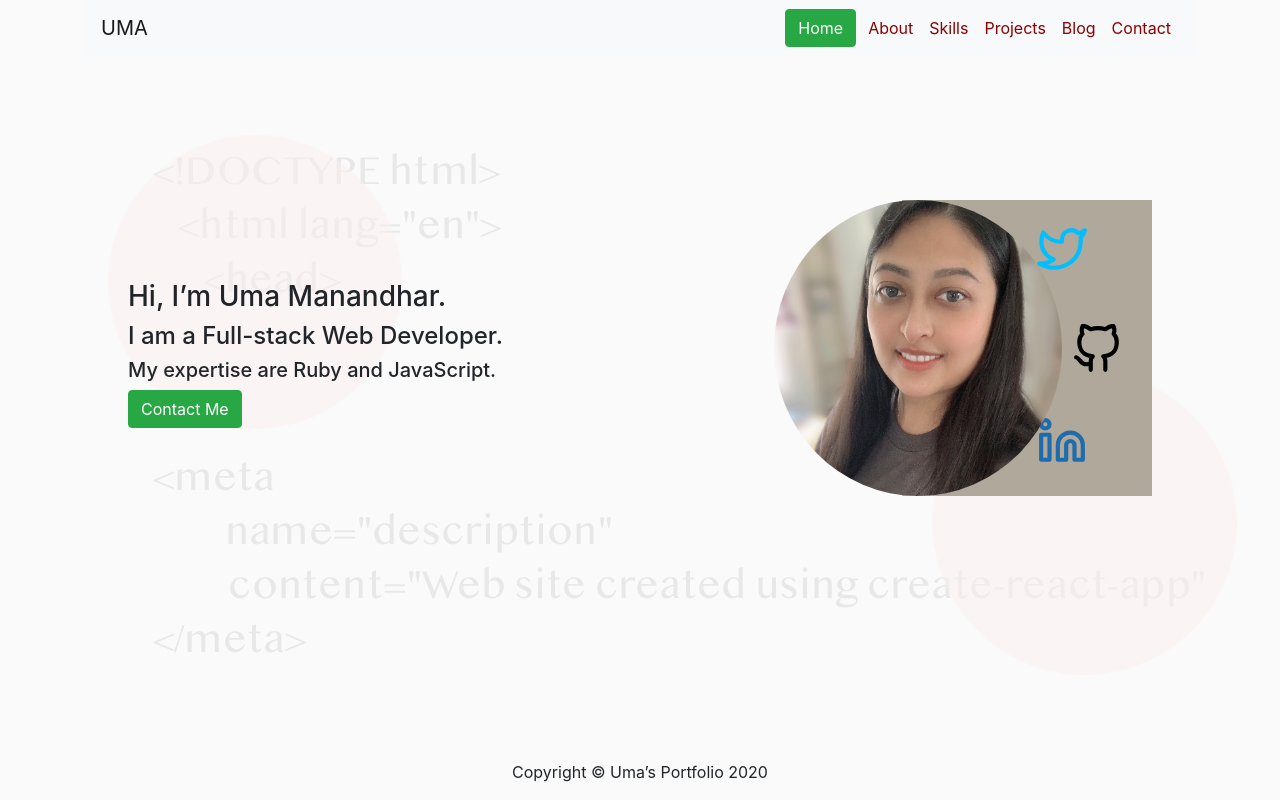
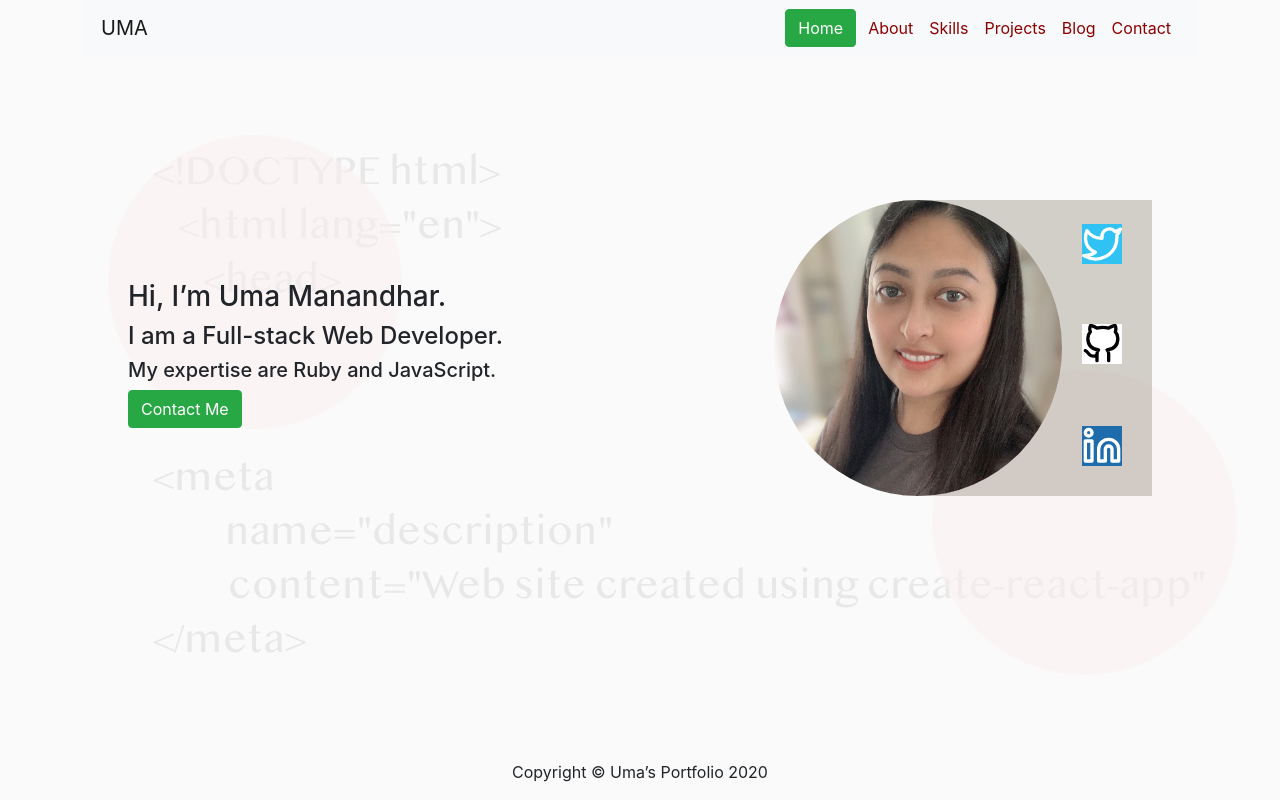
Before and after one commit to mdr-uma/portfolio, a React (Create React App) app: page / in a window 1280 px wide. Built offline with nearby package versions, Linux system fonts and the light colour scheme.

Commit message:
change color of icons and background

```diff
--- a/src/index.css
+++ b/src/index.css
@@ -24,7 +24,7 @@ body {
 }
 
 .img-background {
-  background-color: #AFA89B;
+  background-color: #afa89b85;
   width: 250px;
   height: 296px;
   position: absolute;
@@ -34,26 +34,29 @@ body {
 }
 
 #twitter {
-  width: 50px;
-  height: 50px;
-  color: deepskyblue;
+  width: 40px;
+  height: 40px;
+  color: white;
   position: absolute;
-  right: 26%;
+  right: 12%;
   top: 8%;
+  background-color: rgba(0, 191, 255, 0.774);
 }
 #git {
-  width: 50px;
-  height: 50px;
+  width: 40px;
+  height: 40px;
   color: black;
   position: absolute;
   right: 12%;
   top: 42%;
+  background-color: white;
 }
 #linkedin {
-  width: 50px;
-  height: 50px;
-  color: rgb(30, 108, 172);
+  width: 40px;
+  height: 40px;
+  color: white;
   position: absolute;
-  right: 26%;
+  right: 12%;
   bottom: 10%;
+  background-color: rgb(30, 108, 172);
 }
```
